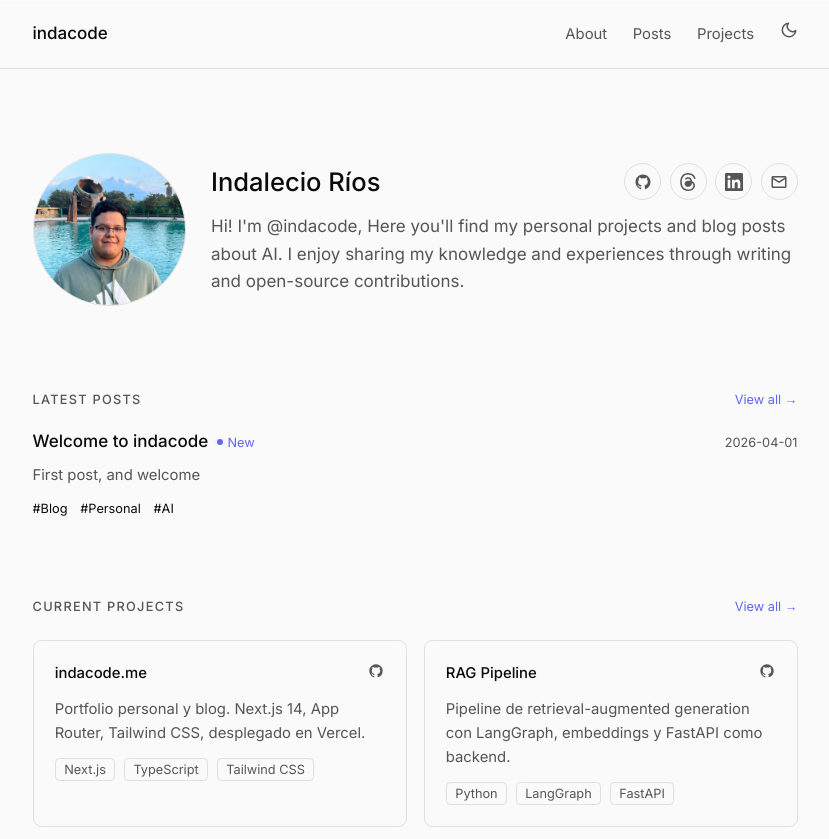
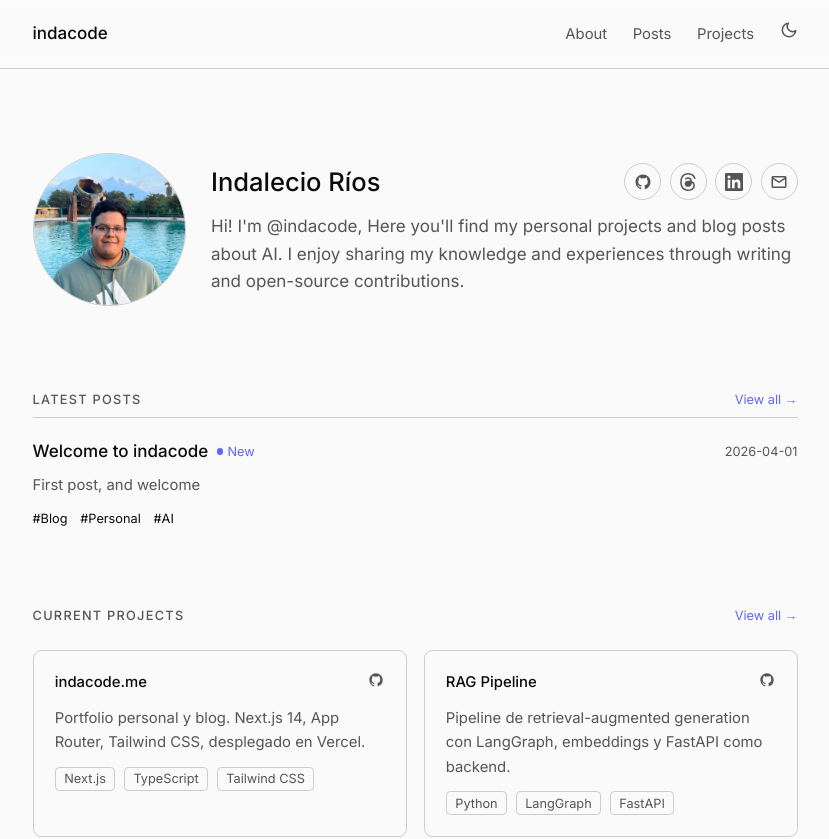
Before and after one commit to riosinda/indacode.me, a Next.js app: page / in a window 1280 px wide. Shown: the top 839 px of the page, without its empty margins (225-1054 px from the left). Built offline with nearby package versions, Linux system fonts and the light colour scheme.

Commit message:
fix: dividers disign

```diff
--- a/app/globals.css
+++ b/app/globals.css
@@ -5,7 +5,7 @@
 :root {
   --color-background: #fafafa;
   --color-surface: #f0f0f0;
-  --color-border: #e0e0e0;
+  --color-border: #cccccc;
   --color-text-primary: #0a0a0a;
   --color-text-secondary: #555555;
   --color-accent: #6366f1;
@@ -14,7 +14,7 @@
 .dark {
   --color-background: #0a0a0a;
   --color-surface: #111111;
-  --color-border: #222222;
+  --color-border: #3a3a3a;
   --color-text-primary: #f5f5f5;
   --color-text-secondary: #888888;
   --color-accent: #6366f1;
--- a/app/page.tsx
+++ b/app/page.tsx
@@ -106,7 +106,8 @@ export default function Home() {
               View all →
             </Link>
           </div>
-          <div className="divide-y divide-border/40">
+          <hr className="border-border mb-2" />
+          <div className="divide-y divide-border">
             {latestPosts.map((post) => (
               <PostCard key={post.slug} {...post} />
             ))}
--- a/app/posts/page.tsx
+++ b/app/posts/page.tsx
@@ -8,11 +8,12 @@ export default function BlogPage() {
   return (
     <div className="mx-auto max-w-3xl px-6 py-20">
       <h1 className="text-2xl font-medium text-text-primary mb-2">Posts</h1>
-      <p className="text-sm text-text-secondary mb-12">Posts about AI, ML, APIs, and production systems.</p>
+      <p className="text-sm text-text-secondary mb-6">Posts about AI, ML, APIs, and production systems.</p>
+      <hr className="border-border mb-4" />
       {posts.length === 0 ? (
         <p className="text-sm text-text-secondary">No posts published yet.</p>
       ) : (
-        <div className="border-t border-b border-border/40 divide-y divide-border/40">
+        <div className="divide-y divide-border">
           {posts.map((post) => (
             <PostCard key={post.slug} {...post} />
           ))}
```
